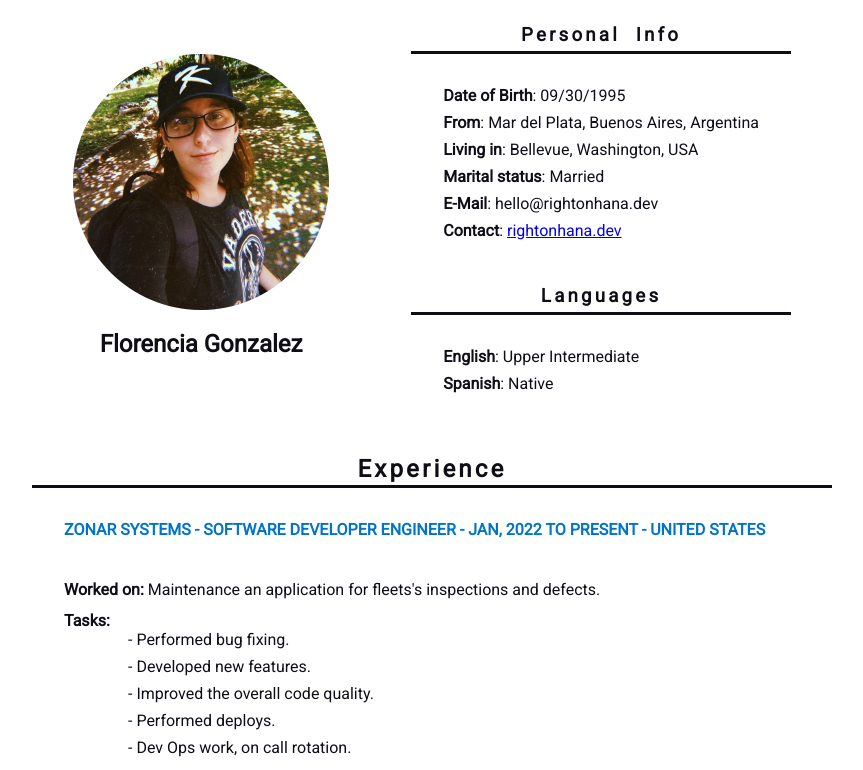
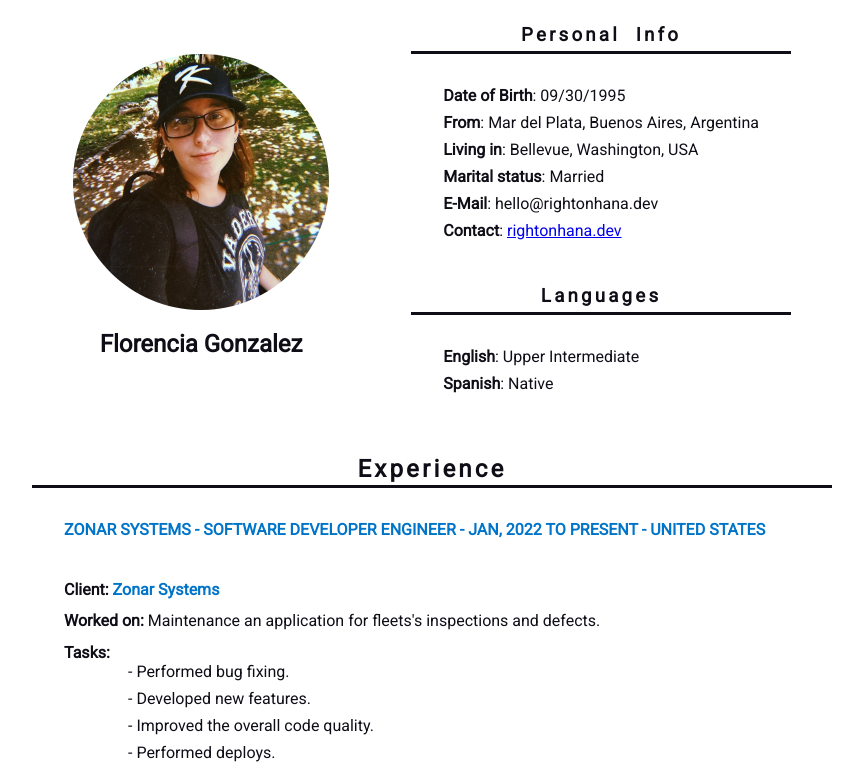
Before and after one commit to rightonhana/resume, a React (Vite) app: page / in a window 1280 px wide. Shown: the top 770 px of the page, without its empty margins (208-1071 px from the left). Built offline with nearby package versions, Linux system fonts and the light colour scheme.

Commit message:
:speech_balloon: update experience

```diff
--- a/src/const/experience.const.ts
+++ b/src/const/experience.const.ts
@@ -10,6 +10,7 @@ export const experience = [
 		location: "United States",
 		experience: [
 			{
+				client: "Zonar Systems",
 				appDescription: "Maintenance an application for fleets's inspections and defects.",
 				task: [
 					"Performed bug fixing.",
@@ -39,6 +40,7 @@ export const experience = [
 				personalImpact: "Replaced deprecated dependencies with modern ones. Added pre-commit hooks so the rest of the developers can have the freedom to code in their own style and then unify the structure and formatting automatically once they commit their code. Performed bug fixing and developed new features.",
 			},
 			{
+				client: "Zonar Systems",
 				appDescription: "Create a Login Manager application",
 				task: [
 					"Designed the application architecture.",
```
